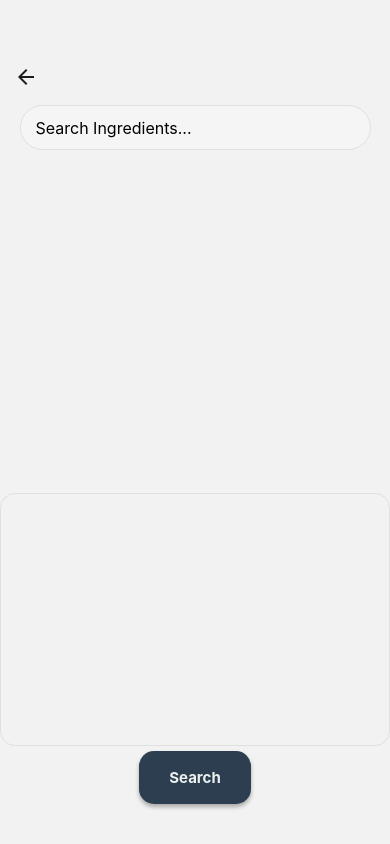
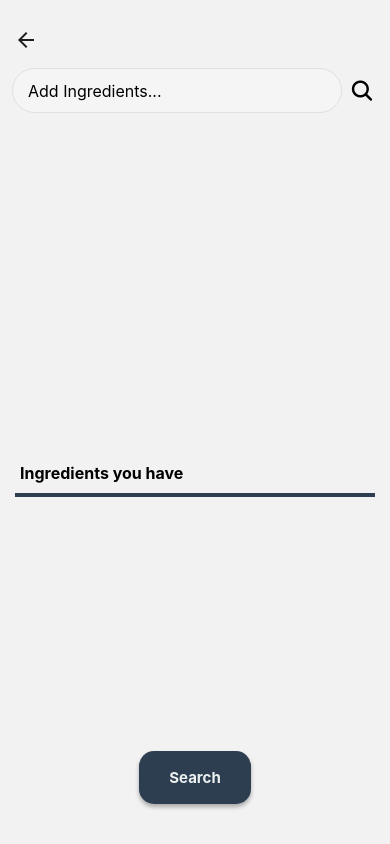
Before and after one commit to lukabagash/Recipe-Project, a React Native app in the folder Recipe-Project/: screen /Page2 in a window 390 px wide. Built offline with nearby package versions, Linux system fonts and the light colour scheme.

Commit message:
style changes for page2

```diff
--- a/Recipe-Project/Pages/Page2.tsx
+++ b/Recipe-Project/Pages/Page2.tsx
@@ -1,13 +1,13 @@
 import React, {useContext, useState } from 'react';
-import { View, FlatList, TextInput, Text, StyleSheet, TouchableOpacity } from 'react-native';
-import { SearchBar } from 'react-native-elements';
+import { View, FlatList, TextInput, Text, StyleSheet, TouchableOpacity, Keyboard, Dimensions } from 'react-native';
 import axios from 'axios';
-import { styles } from '../styles/styles';
+import { styles, } from '../styles/styles';
 import { useNavigation } from '@react-navigation/native';
 import { HeaderBackButton } from '@react-navigation/elements';
 import { DataContext } from '../DataProvider/DataProvider';
 import { StackNavigationProp } from '@react-navigation/stack';
-import { Dimensions } from 'react-native';
+import Icon from 'react-native-vector-icons/Ionicons';
+
 
 interface Page2Props {
   navigation: StackNavigationProp<any>;
@@ -53,22 +53,26 @@ const Page2: React.FC<Page2Props> = ({navigation}) => {
     }
     setSearchQuery(''); // Clear the search bar
     setAutocompleteResults([]); // Clear the items list
+    Keyboard.dismiss(); // Dismiss the keyboard
   };
 
   return (
     <View style={{ flex: 1, justifyContent: 'flex-end' }}>
-      <View style={styles.headerContainer}>
+
+
         <HeaderBackButton onPress={() => navigationn.goBack()} />
         {/* search bar */}
         <View style={styles.searchContainer}>
           <TextInput
             style={styles.searchInput}
-            placeholder="Search Ingredients..."
+            placeholder="Add Ingredients..."
             onChangeText={handleSearch}
             value={searchQuery}
           />
+          <TouchableOpacity onPress={() => navigation.navigate('Page3')}>
+            <Icon name="search" size={25} color="#000" style={{ margin: 8 }} />
+          </TouchableOpacity>
         </View>
-      </View>
       {/* items list */}
       <FlatList
       contentContainerStyle={styles.flatListContent}
@@ -80,13 +84,15 @@ const Page2: React.FC<Page2Props> = ({navigation}) => {
           <Text style={styles.listItem}>{item}</Text>
         </TouchableOpacity>
       )}
-    />
-    <View style={selectedStyles.selectedItemsContainer}>
+      keyboardShouldPersistTaps="always"
+      />
+    <Text style={styles.selectedItemsLabel}>Ingredients you have</Text>
+    <View style={styles.selectedItemsContainer}>
       {selectedItems && selectedItems.map((item, index) => (
-        <View key={index} style={selectedStyles.selectedItem}>
-          <Text>{item}</Text>
-          <TouchableOpacity onPress={() => handleRemoveItem(item)} style={selectedStyles.removeItemButton}>
-            <Text style={selectedStyles.removeItemText}>X</Text>
+        <View key={index} style={styles.selectedItem}>
+          <Text style={styles.selectedItemText}>{item}</Text>
+          <TouchableOpacity onPress={() => handleRemoveItem(item)} style={styles.removeItemButton}>
+            <Text style={styles.removeItemText}>X</Text>
           </TouchableOpacity>
         </View>
       ))}
@@ -101,35 +107,5 @@ const Page2: React.FC<Page2Props> = ({navigation}) => {
     </View>
   );
 }
-const selectedStyles = StyleSheet.create({
 
-  selectedItemsContainer: {
-    flexDirection: 'row',
-    flexWrap: 'wrap',
-    alignItems: 'center',
-    padding: 4,
-    borderWidth: 1,
-    borderColor: '#E0E0E0',
-    borderRadius: 15,
-    marginVertical: 5,
-    shadowColor: '#000',
-    height: Dimensions.get('window').height * 0.3, // Set the height to 50% of screen height
-  },
-  selectedItem: {
-    flexDirection: 'row',
-    alignItems: 'center',
-    backgroundColor: '#e0e0e0',
-    padding: 4,
-    margin: 2,
-    borderRadius: 4,
-  },
-  removeItemButton: {
-    marginLeft: 4,
-    padding: 2,
-  },
-  removeItemText: {
-    color: 'black',
-    fontWeight: 'bold',
-  },
-});
 export default Page2;
--- a/Recipe-Project/package.json
+++ b/Recipe-Project/package.json
@@ -18,6 +18,7 @@
     "react": "18.2.0",
     "react-native": "0.72.5",
     "react-native-elements": "^3.4.3",
+    "react-native-vector-icons": "^10.0.1",
     "typescript": "^5.1.3"
   },
   "devDependencies": {
--- a/Recipe-Project/styles/styles.ts
+++ b/Recipe-Project/styles/styles.ts
@@ -1,4 +1,4 @@
-import { StyleSheet } from 'react-native';
+import { StyleSheet, Dimensions } from 'react-native';
 
 export const styles = StyleSheet.create({
     deafultPage: {
@@ -27,6 +27,14 @@ export const styles = StyleSheet.create({
         paddingVertical: 17,
         paddingHorizontal: 30,
         borderRadius: 15,
+        elevation: 4,
+        shadowColor: '#000',
+        shadowOffset: { width: 0, height: 3 },
+        shadowOpacity: 0.3,
+        shadowRadius: 4,
+    },
+
+    buttonP2: {
         elevation: 4,
         shadowColor: '#000',
         shadowOffset: { width: 0, height: 3 },
@@ -69,13 +77,16 @@ export const styles = StyleSheet.create({
     },
 
     backButtonContainer: {
-      alignSelf: 'flex-start',
+        alignSelf: 'flex-start',
     },
 
     searchContainer: {
-        width: '100%',
+        width: '95%',
         alignItems: 'center',
         marginTop: 10,
+        margin: 12,
+        flexDirection: 'row',
+        //alignItems: 'center',
     },
 
     searchInput: {
@@ -150,5 +161,58 @@ export const styles = StyleSheet.create({
         color: '#333',  // Or any other color you prefer
     },
 
+    selectedItemsContainer: {
+        flexDirection: 'row',
+        flexWrap: 'wrap',
+        alignItems: 'center',
+        padding: 4,
+        borderTopWidth: 4,
+        borderTopColor: '#2C3E50',
+        margin: 15,
+        marginVertical: 5,
+        shadowColor: '#000',
+        height: Dimensions.get('window').height * 0.3, // Set the height to 50% of screen height
+    },
+
+    selectedItemsLabel: {
+        fontSize: 16,
+        fontcolor: '#2C3E50',
+        fontWeight: 'bold',
+        marginBottom: 5,  // Adjust for spacing between the label and the container
+        marginLeft: 20,    // Optional: for some left spacing
+      },
+
+
+    selectedItem: {
+        flexDirection: 'row',
+        alignItems: 'center',
+        backgroundColor: '#e0e0e0',
+        padding: 6,
+        marginTop: 7,
+        marginRight: 7,
+        borderRadius: 18,
+        shadowColor: '#000',
+        shadowOffset: { width: 0, height: 2 },
+        shadowOpacity: 0.25,
+        shadowRadius: 3.84,
+        elevation: 5,
+    },
+
+    selectedItemText: {
+        color: 'black',
+        fontSize: 16,
+        marginLeft: 10,
+    },
+
+    removeItemButton: {
+        marginLeft: 5,
+        padding: 2,
+    },
+
+    removeItemText: {
+        color: 'black',
+        fontSize: 16,
+        marginRight: 7,
+    },
 
 });
```
Also changed, not shown: 1 other file (tests, documents, lock files or other folders).
